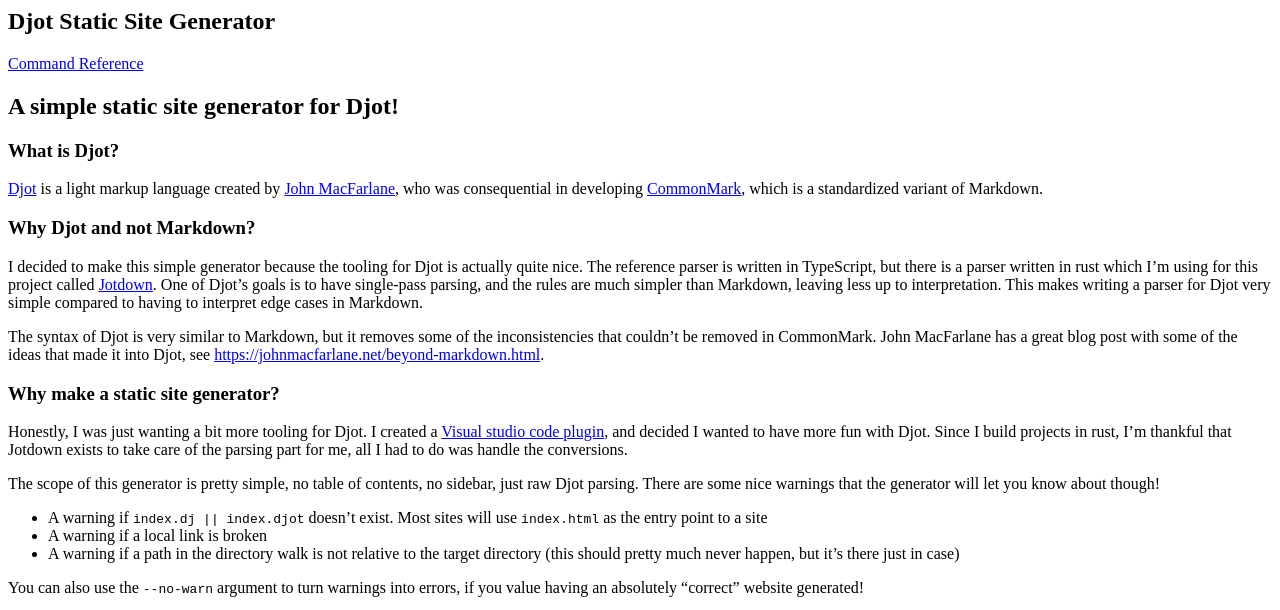
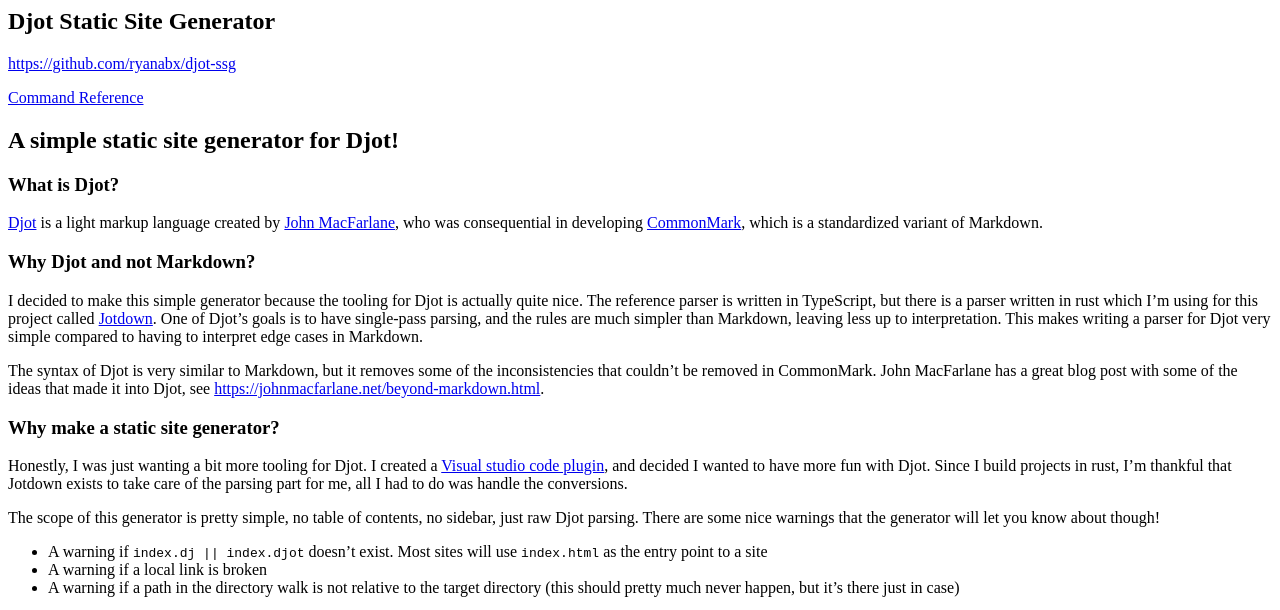
Before and after one commit to ryanabx/simple-ssg, a plain HTML site: page index.html in a window 1280 px wide. Shown: the top 610 px of the page. Drawn offline with Linux system fonts and the light colour scheme.

Commit message:
deploy: 90436c1860fcacf95bc5ad0f079f898f0f314025

```diff
--- a/index.html
+++ b/index.html
@@ -1,5 +1,6 @@
 <section id="Djot-Static-Site-Generator">
 <h1>Djot Static Site Generator</h1>
+<p><a href="https://github.com/ryanabx/djot-ssg">https://github.com/ryanabx/djot-ssg</a></p>
 <p><a href="./command_reference">Command Reference</a></p>
 <section id="A-simple-static-site-generator-for-Djot">
 <h2>A simple static site generator for Djot!</h2>
```
